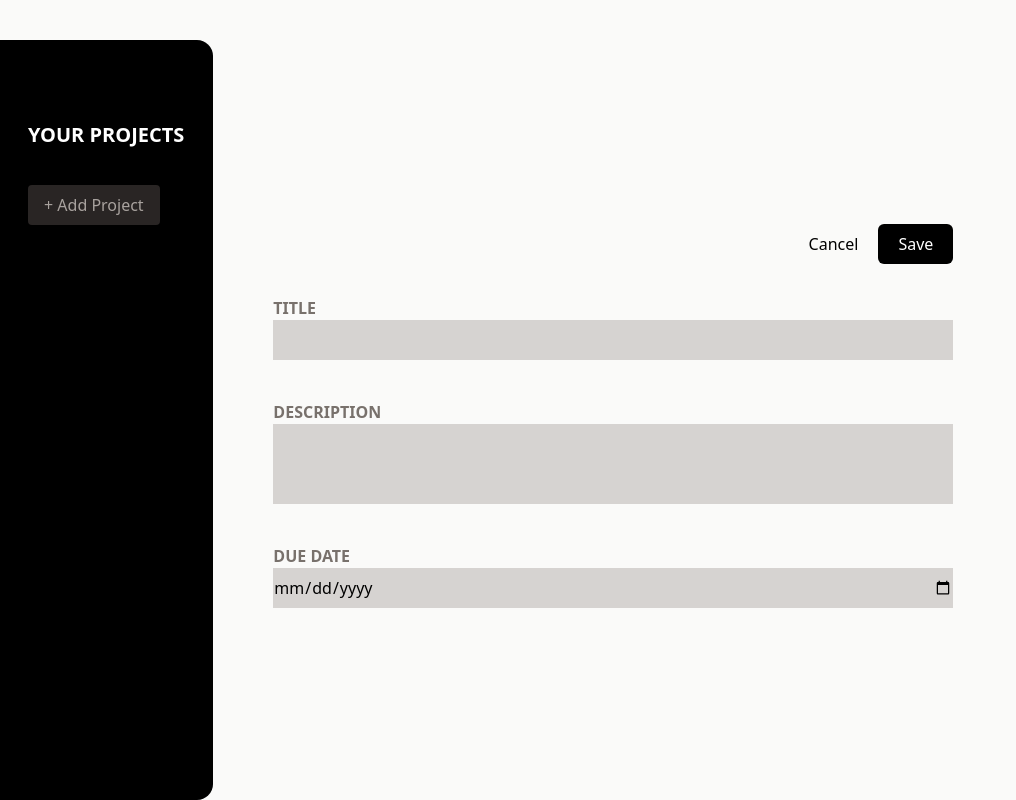
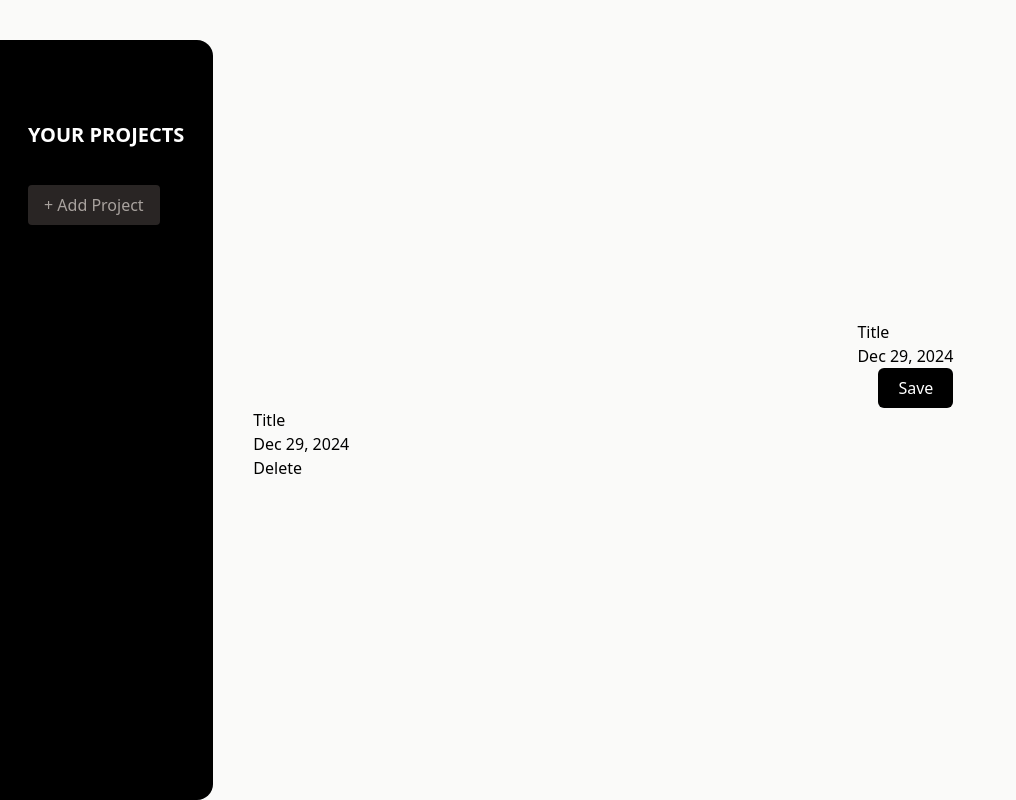
Before and after one commit to Clyde-Catap/Project-Management-App, a React (Vite) app: page / in a window 1280 px wide. Shown: the whole page, without its empty margins (0-1016 px from the left). Built offline with nearby package versions, Linux system fonts and the light colour scheme.

Commit message:
items components

```diff
--- a/src/Content/Content.jsx
+++ b/src/Content/Content.jsx
@@ -1,19 +1,23 @@
 import React from "react";
 import Default from "./Default";
-import Editor from "./Editor";
 import Title from "./Editor";
+import Items from "./Items";
 
 export default function Content(){
 
-    const classNameContentContainer = "flex flex-col items-left justify-center w-full";
-    const classNameContentInnerContainer = "h-9/12 w-9/12 p-10";
+    let classNameContentContainer = "flex flex-col items-left justify-center w-full";
+    const classNameContentInnerContainer = "h-9/12 w-9/12 p-10 mb-10";
 
-    const def = false;
+    const def = 'items'
     let comp;
 
-    if (def){
+    if (def == 'default'){
+        classNameContentContainer  = 'flex flex-col items-center w-full'
        comp =  <Default></Default>
-    } else {
+    }else if (def == 'items'){
+        comp = <Items></Items>
+    }
+    else if (def == 'editor'){
         comp = <Title></Title>
     }
 
--- a/src/Content/Default.jsx
+++ b/src/Content/Default.jsx
@@ -6,7 +6,7 @@ export default function Default(){
     const classNameH2 = "text-neutral-600 text-4xl font-bold m-4";
     const classNameP = "text-neutral-500 text-3xl m-4";
     const classNameButton = "mt-6 px-8 py-4 bg-stone-800 text-stone-400 text-2xl rounded-md m-10 pl-10 pr-10";
-    const classNameDivider = "m-2"
+    const classNameDivider = "flex m-2 items-center justify-center"
 
 
     return (
--- a/src/Content/Editor.jsx
+++ b/src/Content/Editor.jsx
@@ -11,13 +11,13 @@ export default function Title (){
 
 
     // const classNameTitleContainer = "p-5";
-    const classNameTitleInput = "bg-stone-300 h-10 w-full";
+    const classNameTitleInput = "bg-stone-300 h-10 w-full border-b-2 border-transparent focus:outline-none focus:border-black focus:ring-0";
 
     // const classNameDescriptionContainer = "p-5";
-    const classNameDescriptionInput = "bg-stone-300 h-20 w-full";
+    const classNameDescriptionInput = "bg-stone-300 h-20 w-full border-b-2 border-transparent focus:outline-none focus:border-black focus:ring-0";
 
     // const classNameDueDateContainer = "p-5";
-    const classnameDueDateInput = "bg-stone-300 h-10 w-full";
+    const classnameDueDateInput = "bg-stone-300 h-10 w-full border-b-2 border-transparent focus:outline-none focus:border-black focus:ring-0";
 
 
     return (
--- /dev/null
+++ b/src/Content/Items.jsx
@@ -0,0 +1,41 @@
+import React from "react";
+
+export default function Items()
+{
+    const classNameh1 = "";
+    const classNamedate = "";
+    const classNameDelete = "";
+
+
+    const classNameButtonContainer = "grid justify-items-end pr-5";
+    const classNameDeleteButton = "px-2 py-2 bg-black text-white rounded-md pl-5 pr-5";
+
+    const classNametitleContainer = "flex flex-col"
+
+
+
+
+
+    return (
+    <>
+        <div className={classNameButtonContainer}>
+            <div className={classNametitleContainer}>
+                <h1>Title</h1>
+                <h2>Dec 29, 2024</h2>
+            </div>
+            <div className={classNametitleContainer}>
+                <button className={classNameDeleteButton}>Save</button>
+            </div>
+        </div>
+        <h1>Title</h1>
+        <h2>Dec 29, 2024</h2>
+        <button>Delete</button>
+
+
+
+
+
+
+    </>
+    );
+}
```
